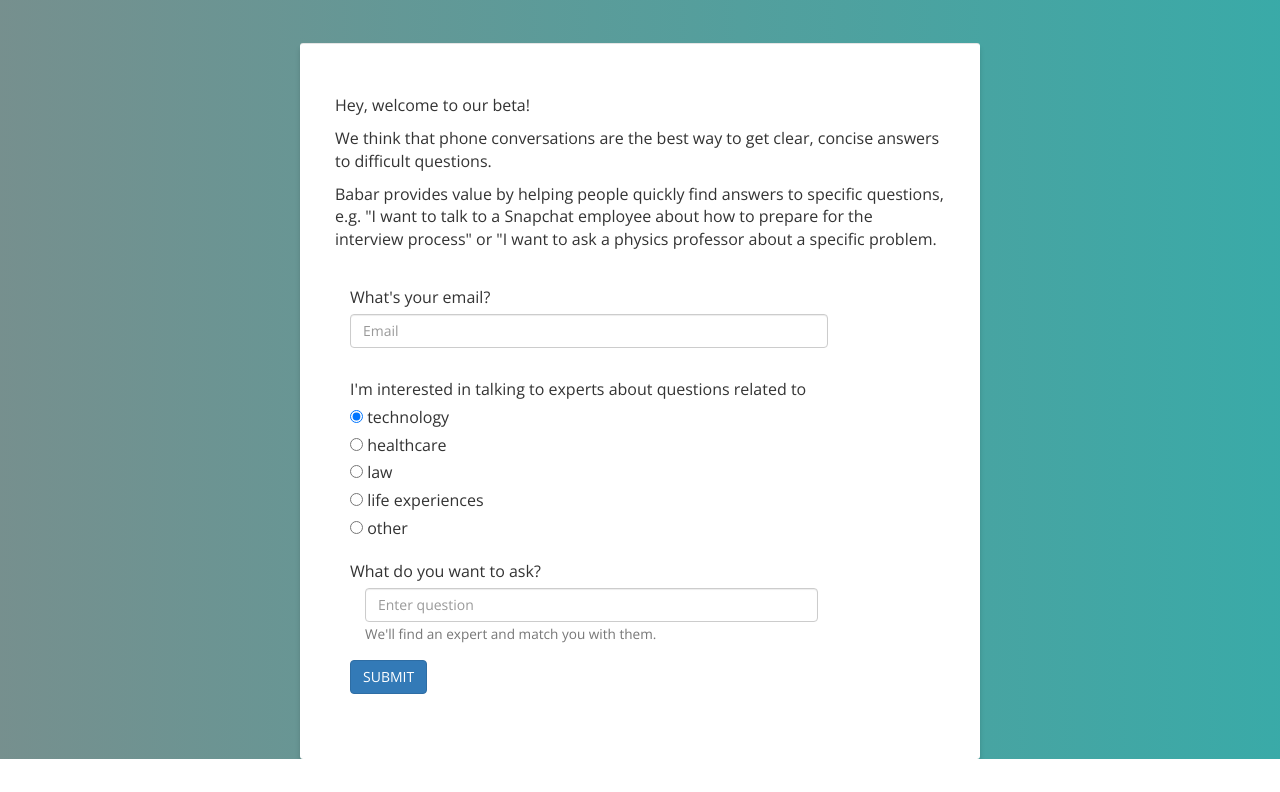
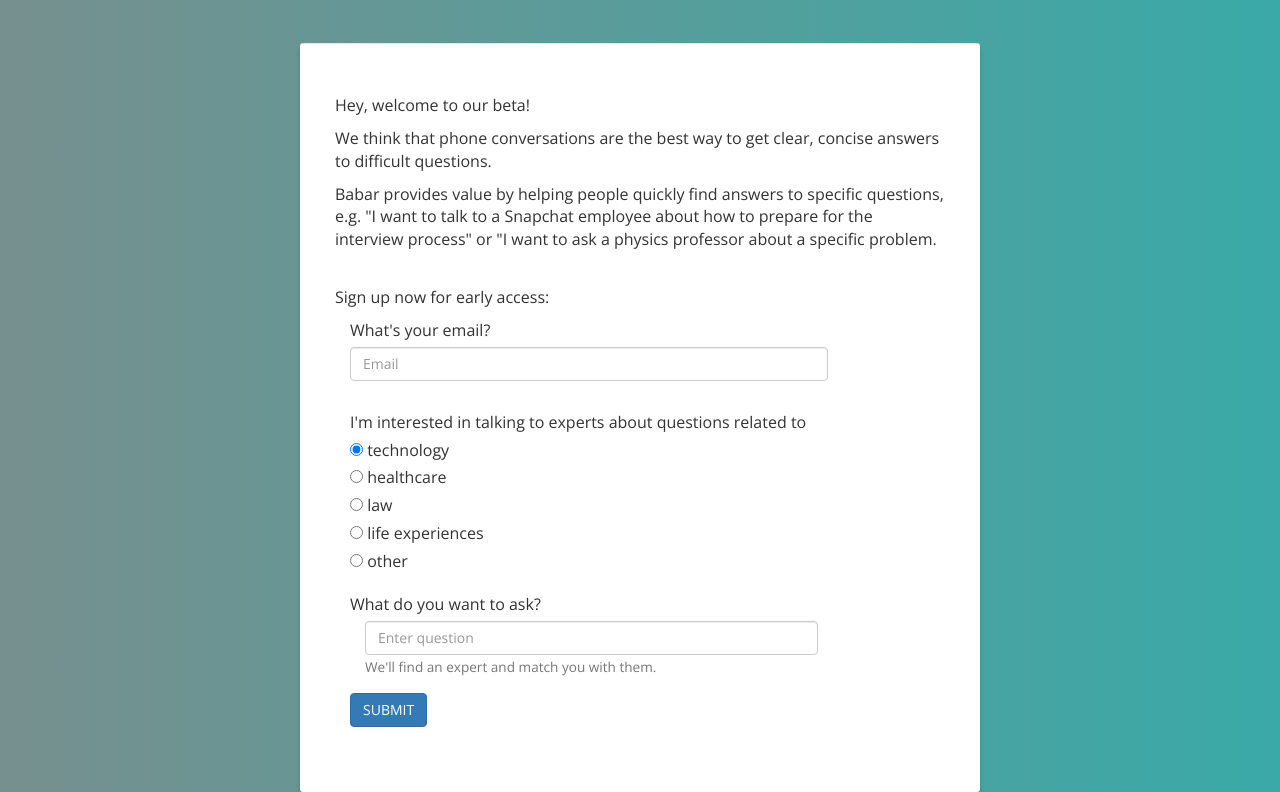
Before and after one commit to icelandica/icelandica.github.io, a plain HTML site: page page2.html in a window 1280 px wide. Shown: the part 100-892 px from the top of the page. Before the commit the page ends 859 px from the top, so only its background shows below. Drawn offline with nearby package versions, Linux system fonts and the light colour scheme; a script that the page names is missing.

Commit message:
Create page2.html

```diff
--- a/page2.html
+++ b/page2.html
@@ -41,6 +41,7 @@
       people quickly find answers to specific questions, e.g. "I want to talk to a Snapchat
       employee about how to prepare for the interview process" or "I want to ask a physics
         professor about a specific problem. </p>
+      <p> Sign up now for early access: </p>
       <label for="inputEmail3" class="col-sm-10 col-form-label">What's your email?</label>
       <div class="col-sm-10 blah">
         <input type="email" class="form-control" id="inputEmail3" placeholder="Email">
```
